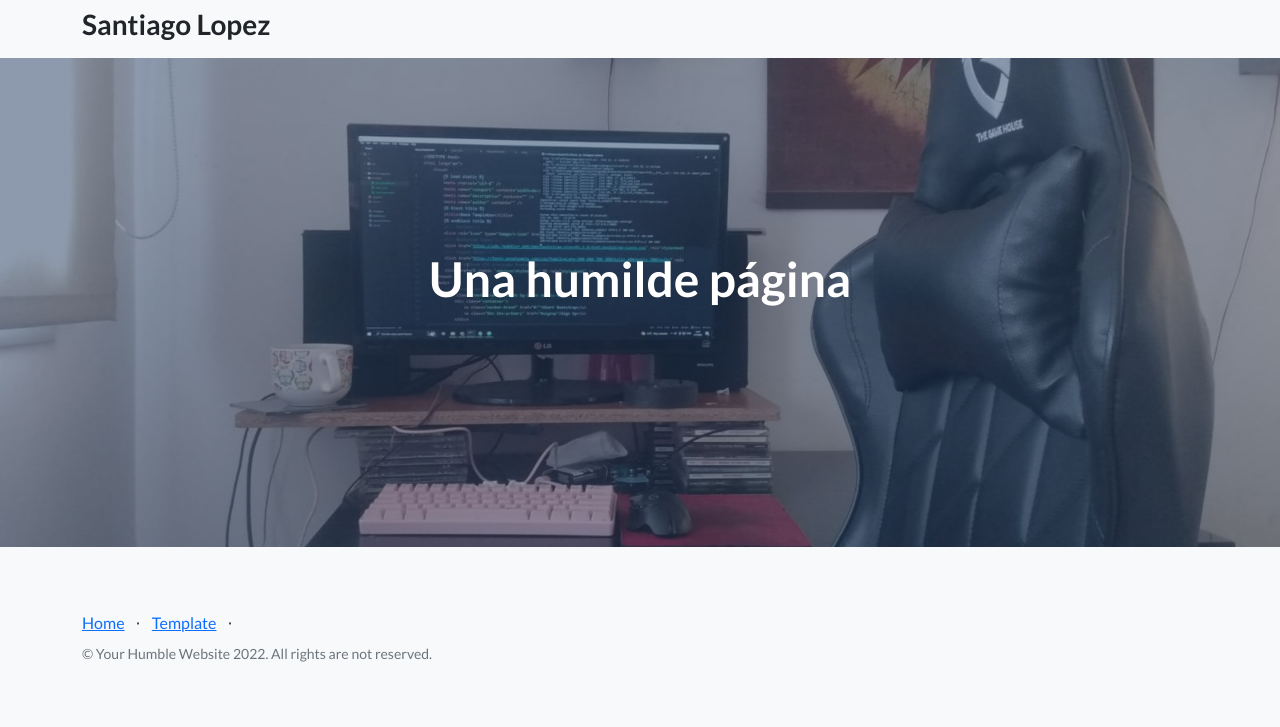
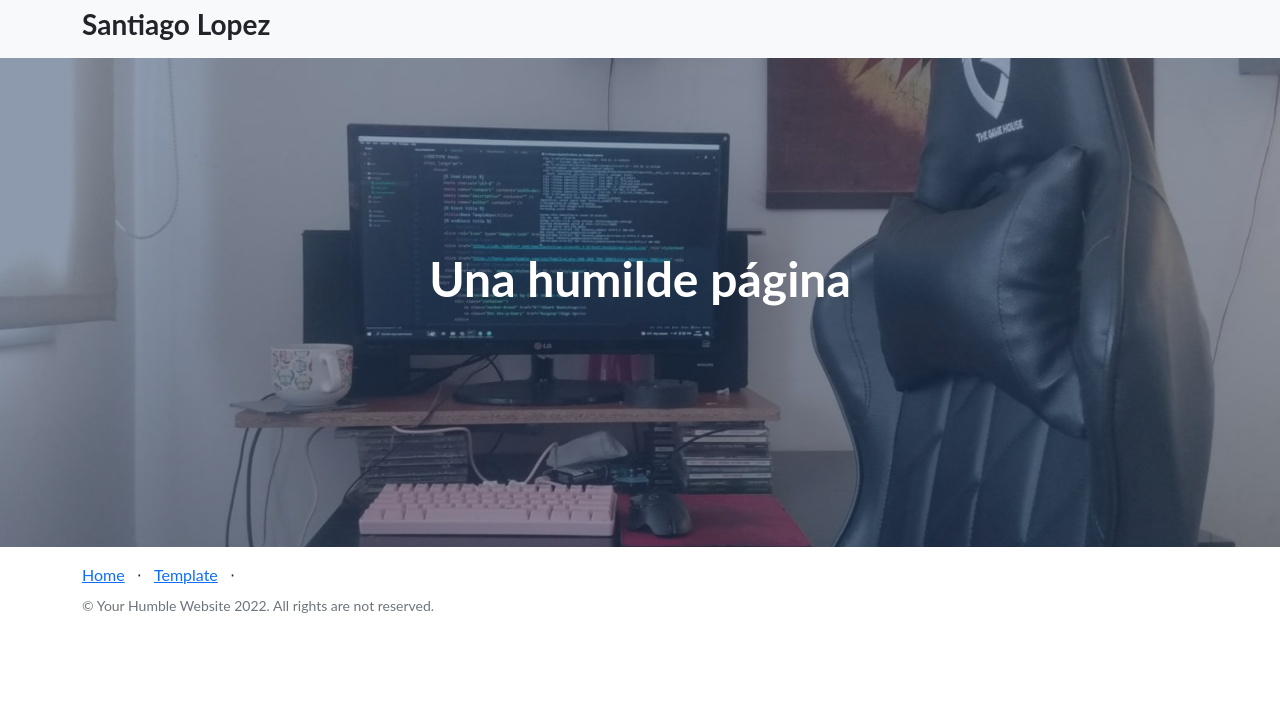
Before and after one commit to BladSector/MTVSantiagoLopez, a Django app: page / in a window 1280 px wide. Shown: the top 727 px of the page. Run offline with Django 4.2, Linux system fonts and the light colour scheme; some libraries are stand-ins or nearby versions.

Commit message:
commit_11

```diff
--- a/templates/base_templates.html
+++ b/templates/base_templates.html
@@ -10,12 +10,7 @@
   {% block title %}
   <title>Base Templates</title>
   {% endblock title %}
-  <!-- Favicon-->
-  <link rel="icon" type="image/x-icon" href="assets/favicon.ico" />
-  <!-- Bootstrap icons-->
-  <link href="https://cdn.jsdelivr.net/npm/bootstrap-icons@1.5.0/font/bootstrap-icons.css" rel="stylesheet" type="text/css" />
-  <!-- Google fonts-->
-  <link href="https://fonts.googleapis.com/css?family=Lato:300,400,700,300italic,400italic,700italic" rel="stylesheet" type="text/css" />
+
   <!-- Core theme CSS (includes Bootstrap)-->
   <link href={% static 'app/css/styles.css' %} rel="stylesheet" />
 </head>
@@ -35,7 +30,8 @@
   {% block pie_header %}
   {% endblock pie_header %}
   <!-- Footer-->
-  <footer class="footer bg-light">
+  <p>
+  </p>
   <div class="container">
     <div class="row">
       <div class="col-lg-6 h-100 text-center text-lg-start my-auto">
@@ -47,20 +43,8 @@
         </ul>
         <p class="text-muted small mb-4 mb-lg-0">&copy; Your Humble Website 2022. All rights are not reserved.</p>
       </div>
-
-          </ul>
     </div>
   </div>
-  </footer>
-  <!-- Bootstrap core JS-->
-  <script src="https://cdn.jsdelivr.net/npm/bootstrap@5.1.3/dist/js/bootstrap.bundle.min.js"></script>
-  <!-- Core theme JS-->
-  <script src="js/scripts.js"></script>
-  <!-- * * * * * * * * * * * * * * * * * * * * * * * * * * * * * * * * * * * * * * * *-->
-  <!-- * *                               SB Forms JS                               * *-->
-  <!-- * * Activate your form at https://startbootstrap.com/solution/contact-forms * *-->
-  <!-- * * * * * * * * * * * * * * * * * * * * * * * * * * * * * * * * * * * * * * * *-->
-  <script src="https://cdn.startbootstrap.com/sb-forms-latest.js"></script>
 </body>
 
 </html>
```
Lines whose indentation alone changed are shown as unchanged.
